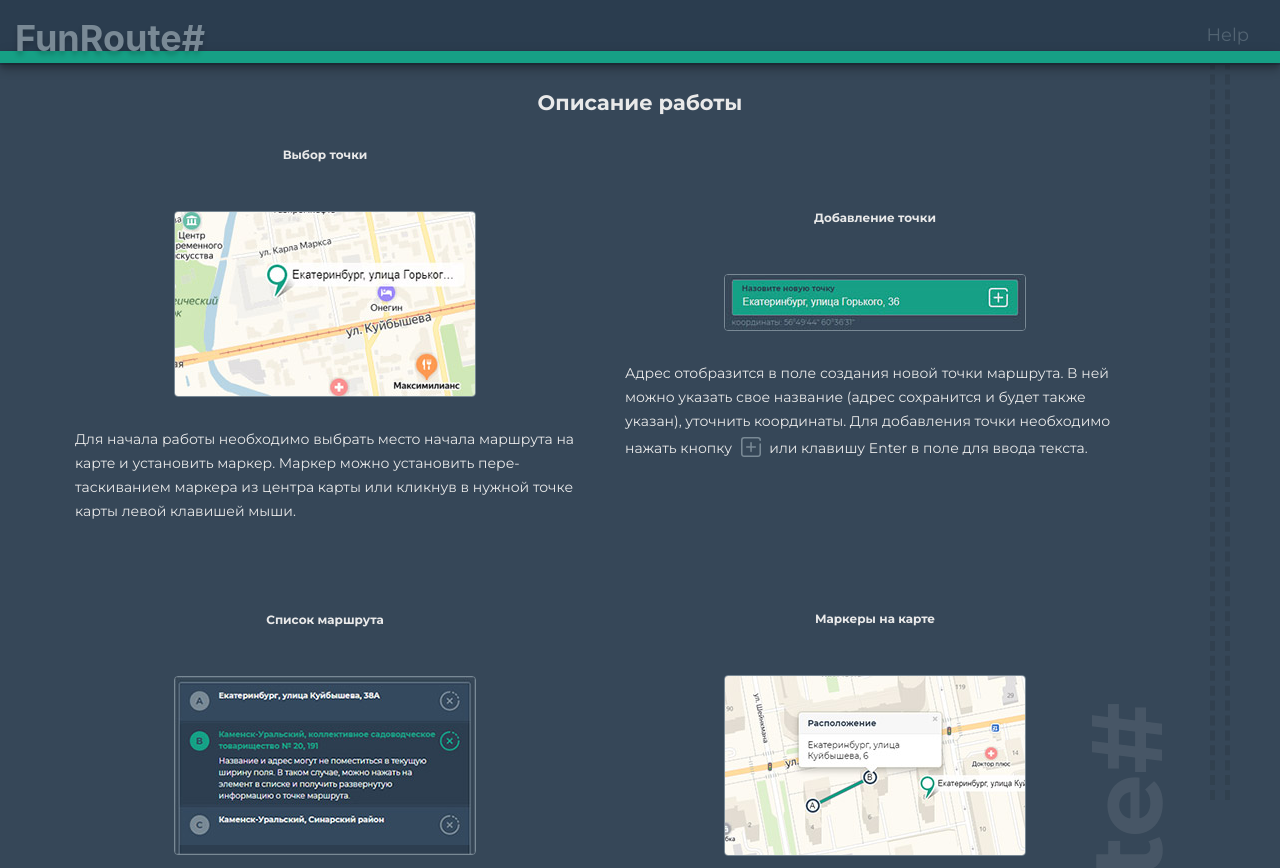
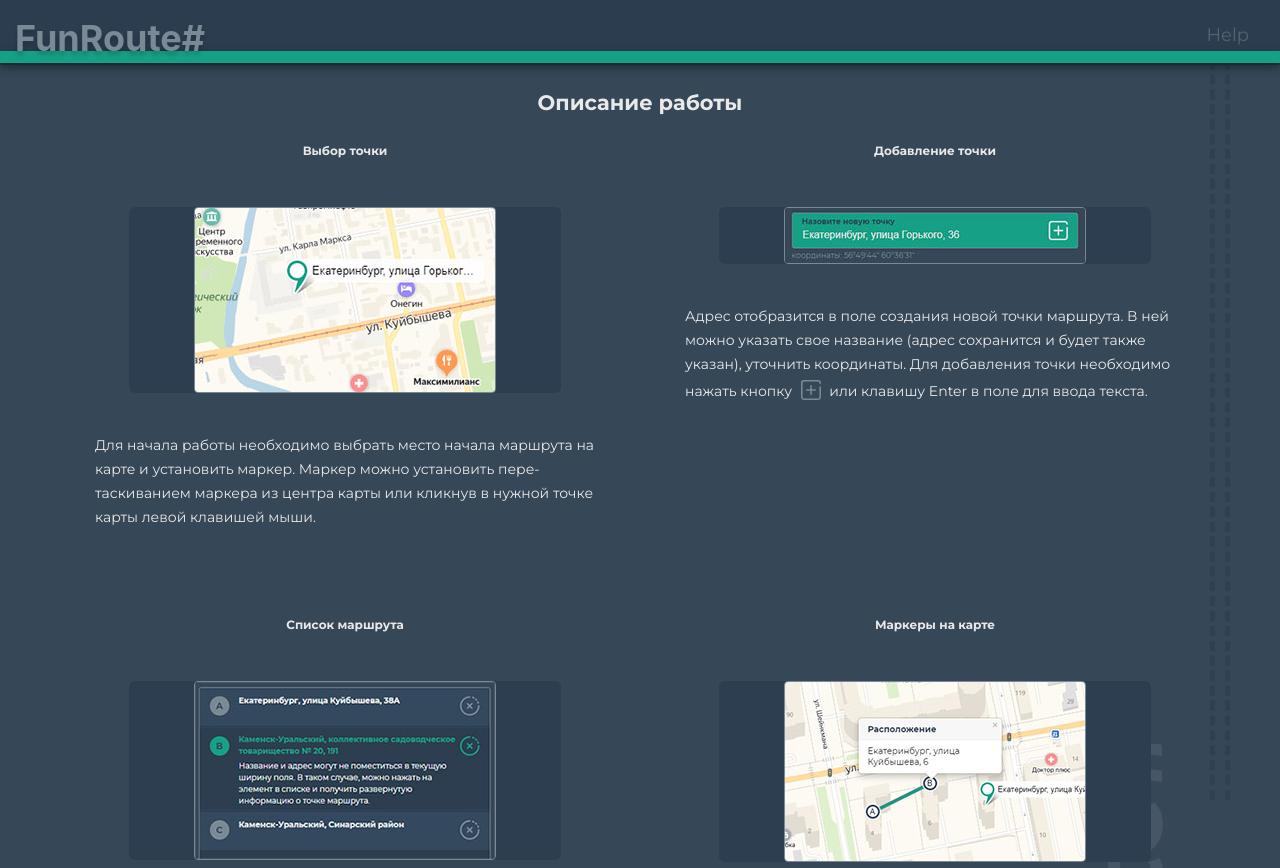
Before and after one commit to ILokalin/fun-route, a React (Create React App) app: page /help in a window 1280 px wide. Shown: the top 868 px of the page. Built offline with nearby package versions, Linux system fonts and the light colour scheme.

Commit message:
finished styles for help page

```diff
--- a/src/components/HelpPage/HelpPage.jsx
+++ b/src/components/HelpPage/HelpPage.jsx
@@ -13,10 +13,8 @@ import IconAdd from '../IconsBtn/IconAdd';
 
 export default function () {
   return (
-    <Fragment>
-
       <section className="help">
-        <header className="help__headr">
+        <header className="help__header">
           <h2 className="help__title-page">Описание работы</h2>
         </header>
 
@@ -105,8 +103,6 @@ export default function () {
             </p>
           </div>
         </div>
-       </section>
-    </Fragment>
-
+      </section>
   )
 }
--- a/src/components/HelpPage/HelpPage.scss
+++ b/src/components/HelpPage/HelpPage.scss
@@ -10,28 +10,36 @@
 
   &__rules-container {
     width: 100%;
-    display: inline-grid;
-    grid-template-columns: repeat(auto-fill, minmax(290px, 1fr));
+    display: grid;
+    grid-template-columns: minmax(290px, 1fr);
     grid-gap: 50px;
-    justify-items: center;
-    align-items: center;
+    // margin: 0 auto;
+    // justify-items: center;
+    // align-items: center;
 
 
     @media (min-width: $Screen-sd) {
-      grid-template-columns: repeat(auto-fill, minmax(370px, 1fr));
+      grid-template-columns: minmax(370px, 1fr);
     }
 
     @media (min-width: $Screen-md) {
-      grid-template-columns: repeat(auto-fill, minmax(400px, 500px));
+      grid-template-columns: repeat(auto-fill, minmax(400px, 1fr));
+    }
+
+    @media (min-width: $Screen-max) {
+      padding: 0;
     }
   }
+
 
   &__card {
     width: 100%;
     display: flex;
     flex-direction: column;
     align-items: center;
+    justify-content: flex-start;
   }
+
 
   &__title-page {
     text-align: center;
@@ -44,26 +52,28 @@
     padding-bottom: 50px;
   }
 
+
   &__image-section {
-    width: 100%;
+    width: 80%;
     display: flex;
     justify-content: center;
     align-items: center;
+    margin-bottom: 40px;
+    border-radius: 6px;
+    background-color: $BodyBg-color;
 
     @media (min-width: $Screen-max) {
       height: 200px;
     }
   }
 
+
   &__image {
     border-radius: 4px;
     border: 1px solid $LightElement-color;
-    margin-bottom: 30px;
 
-    // @media (min-width: $Screen-md) {
-    //   margin-right: 10px;
-    // }
   }
+
 
   &__text {
     padding-bottom: 40px;
@@ -77,7 +87,12 @@
       width: auto;
       margin: 0;
     }
+
+    @media (min-width: $Screen-sd) {
+      max-width: 500px;
+    }
   }
+
 
   &__text::after {
     content: "";
```
